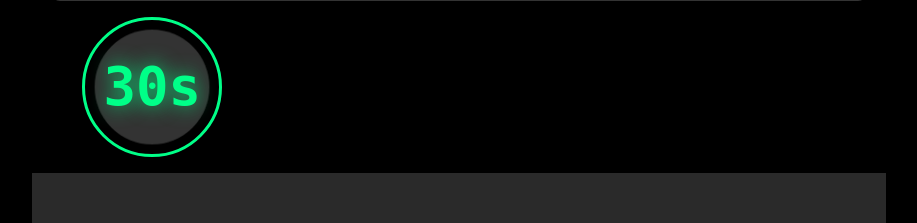
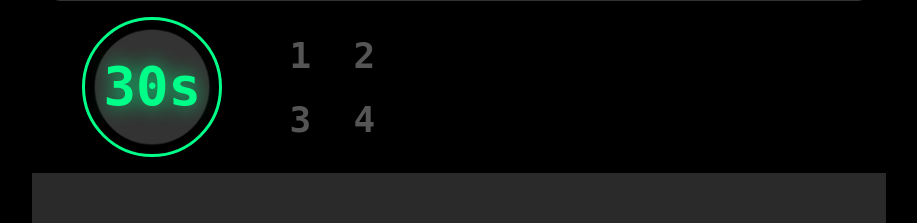
Before and after one commit to ddisisto/selection-protocol, a Flask app: page /overlay in a window 1280 px wide. Shown: the part 577-800 px from the top of the page, without its empty margins (181-1098 px from the left). Run offline with Flask 3, Linux system fonts and the light colour scheme; parts of the project's set-up code (start-up, migrations or seed data) failed here and were passed over; some libraries are stand-ins or nearby versions.

Commit message:
Add info panel view grid widget
Create 2x2 grid showing info panels 1-4 with active state highlight.
Static structure for now, will connect to game_state_update event
in subsequent commit.

- Add widget-view-grid container (2x2 grid, 120x120px)
- Create 4 view-panel elements (data-panel attribute)
- Style normal state (dimmed, opacity 0.5)
- Style active state (border accent, bg elevated, opacity 1.0)
- Panel number large (2xl), bold
- Manual active class toggle testing works

Test: Grid renders, manual active class toggle highlights panel

🤖 Generated with [Claude Code](https://claude.com/claude-code)

Co-Authored-By: Claude <noreply@anthropic.com>

```diff
--- a/src/static/overlay.css
+++ b/src/static/overlay.css
@@ -147,6 +147,46 @@
 }
 
 /* ============================================================
+   INFO PANEL VIEW GRID (2x2 widget)
+   ============================================================ */
+
+.widget-view-grid {
+    display: grid;
+    grid-template-columns: 1fr 1fr;
+    grid-template-rows: 1fr 1fr;
+    gap: var(--space-2);
+    width: 120px;
+    height: 120px;
+}
+
+.view-panel {
+    background: var(--color-bg-primary);
+    border: 2px solid var(--color-border);
+    border-radius: var(--radius-md);
+    display: flex;
+    align-items: center;
+    justify-content: center;
+    transition: all var(--transition-normal);
+    opacity: 0.5;
+}
+
+.view-panel__number {
+    font-size: var(--font-size-2xl);
+    font-weight: var(--font-weight-bold);
+    color: var(--color-text-secondary);
+}
+
+.view-panel--active {
+    opacity: 1.0;
+    border-color: var(--color-accent);
+    background: var(--color-bg-elevated);
+}
+
+.view-panel--active .view-panel__number {
+    color: var(--color-accent);
+}
+
+/* ============================================================
    PIE CHART
    ============================================================ */
 
--- a/src/templates/overlay.html
+++ b/src/templates/overlay.html
@@ -33,7 +33,23 @@
 
                 <!-- Widgets Area (right: view grid + zoom disk) -->
                 <div class="widgets-area">
-                    <!-- Widgets will be added in subsequent commits -->
+                    <!-- Info Panel View Grid (2x2) -->
+                    <div class="widget-view-grid" id="view-grid">
+                        <div class="view-panel" data-panel="1">
+                            <span class="view-panel__number">1</span>
+                        </div>
+                        <div class="view-panel" data-panel="2">
+                            <span class="view-panel__number">2</span>
+                        </div>
+                        <div class="view-panel" data-panel="3">
+                            <span class="view-panel__number">3</span>
+                        </div>
+                        <div class="view-panel" data-panel="4">
+                            <span class="view-panel__number">4</span>
+                        </div>
+                    </div>
+
+                    <!-- Zoom disk will be added next -->
                 </div>
             </div>
 
```
